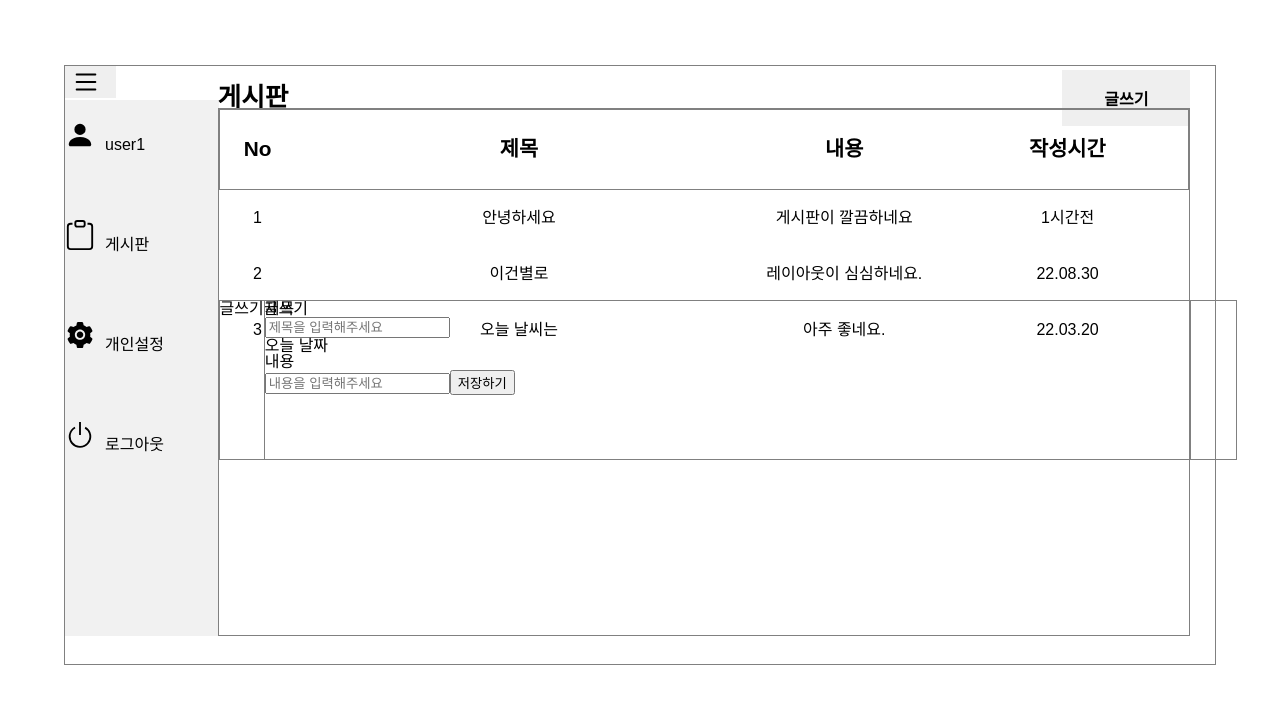
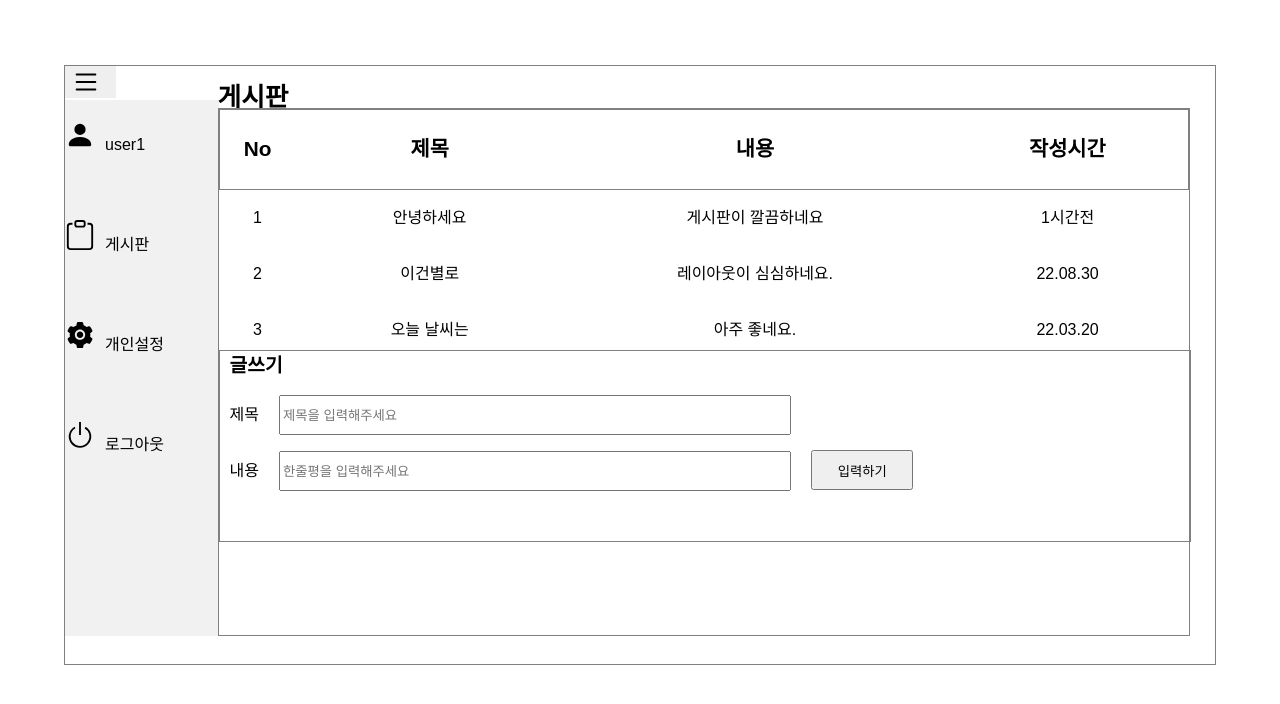
Before and after one commit to KOWOONLEE/5th_mini_notice_board, a React (Create React App) app: page /notice in a window 1280 px wide. Shown: the top 704 px of the page. Built offline with nearby package versions, Linux system fonts and the light colour scheme.

Commit message:
Modify: 게시판 글쓰기 수정

```diff
--- a/src/pages/Notice.js
+++ b/src/pages/Notice.js
@@ -4,22 +4,13 @@ import Modal from "../components/Modal.js";
 
 const Notice = () => {
   const [contents, setContents] = useState([]);
-  const [editModal, setEditModal] = useState(false);
   const [date, setDate] = useState(0);
-  // const [titleText, setTitleText] = useState("");
-  // const [contentText, setContentText] = useState("");
   const [noticeContent, setNoticeContent] = useState({
     no: date + 1,
     title: "",
     content: "",
     time: "2022-10-19",
   });
-
-  console.log(contents);
-
-  const clickModal = () => {
-    setEditModal(!editModal);
-  };
 
   useEffect(() => {
     fetch("/data/notice.json")
@@ -41,28 +32,16 @@ const Notice = () => {
     setContents(contents.concat({ ...noticeContent }));
   };
 
-  console.log(contents);
   return (
     <NoticeWrapper>
       <div className="header">게시판</div>
-      <button onClick={clickModal} className="edit">
-        글쓰기
-      </button>
-      {editModal && (
-        <Modal
-          contents={contents}
-          setContents={setContents}
-          noticeContent={noticeContent}
-          setNoticeContent={setNoticeContent}
-        ></Modal>
-      )}
       <div className="table">
         <table>
           <thead>
             <tr>
               <th className="number">No</th>
               <th className="title">제목</th>
-              <th className="author">내용</th>
+              <th className="content">내용</th>
               <th className="time">작성시간</th>
             </tr>
           </thead>
@@ -78,11 +57,9 @@ const Notice = () => {
           </tbody>
         </table>
         <div className="editContainer">
-          <p>글쓰기</p>
-          <div className="modalContainer">
           <h1>글쓰기</h1>
-            <div className="editContainer">
-              <form>
+          <form className="editForm">
+            <div>
               <h2>제목</h2>
               <input
                 name="title"
@@ -90,20 +67,20 @@ const Notice = () => {
                 className="titleInput"
                 placeholder="제목을 입력해주세요"
               ></input>
-                <p>오늘 날짜</p>
+            </div>
+            <div>
               <h2>내용</h2>
               <input
                 name="content"
                 onChange={getValue}
                 className="contentInput"
-                  placeholder="내용을 입력해주세요"
+                placeholder="한줄평을 입력해주세요"
               ></input>
               <button onClick={clickSubmit} className="saveBtn">
-                  저장하기
+                입력하기
               </button>
+            </div>
           </form>
-            </div>
-          </div>
         </div>
       </div>
     </NoticeWrapper>
@@ -142,12 +119,40 @@ const NoticeWrapper = styled.div`
     border: 1px solid gray;
 
     .editContainer {
-      display: flex;
+      display: inline-block;
       position: fixed;
       width: 76vw;
-      height: 20vh;
-      top: 300px;
+      height: 24vh;
+      top: 350px;
       border: 1px solid gray;
+      padding-left: 10px;
+
+      h1 {
+        font-size: 1.2em;
+        font-weight: bold;
+        margin: 5px 0px 20px 0px;
+      }
+      .editForm {
+        display: inline-block;
+
+        div {
+          margin-bottom: 15px;
+        }
+
+        h2 {
+          display: inline-block;
+          margin-right: 20px;
+        }
+        input {
+          width: 40vw;
+          height: 5vh;
+          margin-right: 20px;
+        }
+        button {
+          width: 8vw;
+          height: 5vh;
+        }
+      }
     }
   }
 
@@ -173,10 +178,10 @@ const NoticeWrapper = styled.div`
       width: 6vw;
     }
     .title {
-      width: 35vw;
+      width: 21vw;
     }
-    .author {
-      width: 16vw;
+    .content {
+      width: 30vw;
     }
     .time {
       width: 19vw;
```
Lines whose indentation alone changed are shown as unchanged.
